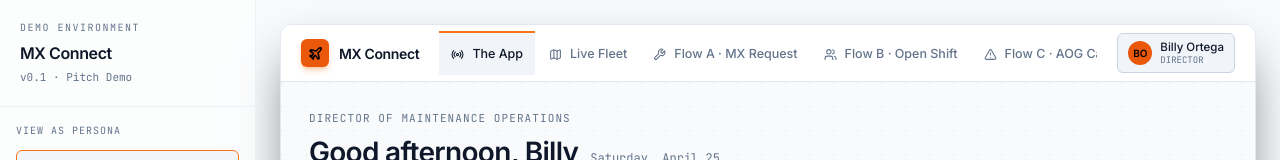
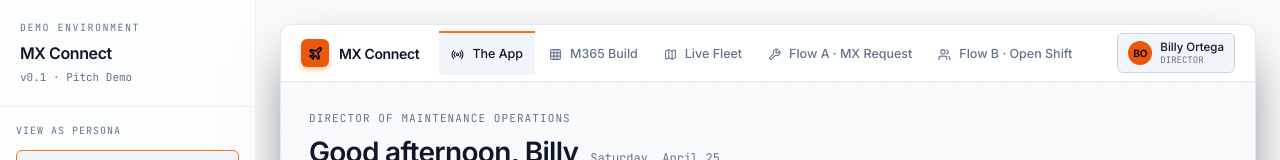
Before and after one commit to natehorst240-sketch/ops-connect, a React (Vite) app: page / in a window 1280 px wide. Shown: the top 160 px of the page. Built offline with nearby package versions, Linux system fonts and the light colour scheme.

Commit message:
Move M365 Build tab next to "The App" for side-by-side comparison
Reorders the top-nav tab list so the M365 Build demo sits immediately
after the custom App tab, making it easy to flip between the two builds
of MX Connect without scrolling past the flows and architecture tabs.

```diff
--- a/src/App.jsx
+++ b/src/App.jsx
@@ -22,13 +22,13 @@ import M365Build from './m365/M365Build';
 
 const TABS = [
   { id: 'app', label: 'The App', Icon: Radio },
+  { id: 'm365', label: 'M365 Build', Icon: Grid3x3 },
   { id: 'map', label: 'Live Fleet', Icon: MapIcon },
   { id: 'flowA', label: 'Flow A · MX Request', Icon: Wrench },
   { id: 'flowB', label: 'Flow B · Open Shift', Icon: Users },
   { id: 'flowC', label: 'Flow C · AOG Cascade', Icon: AlertTriangle },
   { id: 'flowD', label: 'Flow D · Time Off', Icon: Calendar },
   { id: 'architecture', label: 'Architecture', Icon: Layers },
-  { id: 'm365', label: 'M365 Build', Icon: Grid3x3 },
   { id: 'mobile', label: 'Mobile · Side-by-side', Icon: Smartphone },
   { id: 'roadmap', label: 'Roadmap', Icon: TrendingUp },
 ];
```
